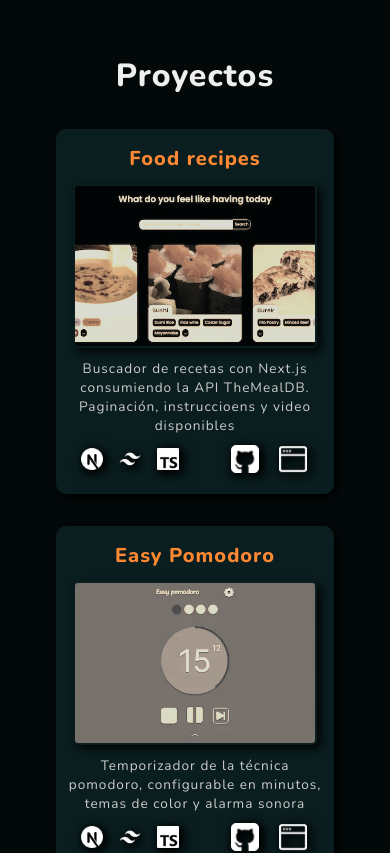
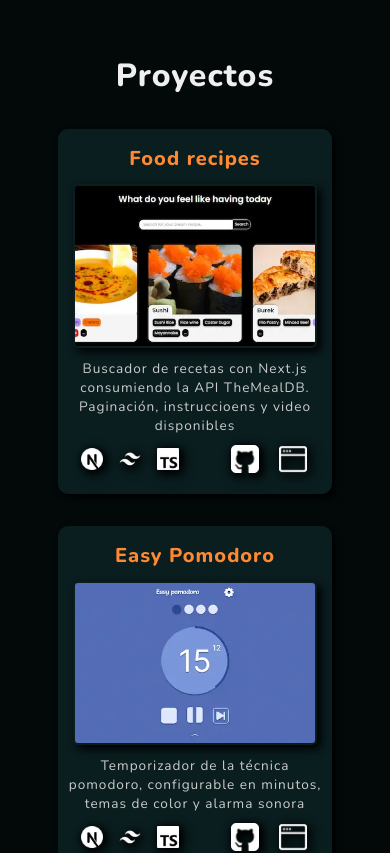
Before and after one commit to ferutizi/Portfolio, a React (Create React App) app: page / in a window 390 px wide. Shown: the part 1540-2393 px from the top of the page. Built offline with nearby package versions, Linux system fonts and the light colour scheme.

Commit message:
fixed opacity none in mobile

```diff
--- a/src/components/Proyects.scss
+++ b/src/components/Proyects.scss
@@ -52,7 +52,7 @@
 
 .proyect__card {
     @include style-proyect;
-    padding: 15px 2px;
+    padding: 15px 0;
     max-width: 17rem;
     background-color: $primary;
     border-radius: 10px;
@@ -106,6 +106,10 @@
     .more-proyects {
         max-width: 600px;
     }
+    .proyect__img {
+        filter: none;
+        opacity: 1;
+    }
 }
 
 @media (max-width: 600px) {
```
